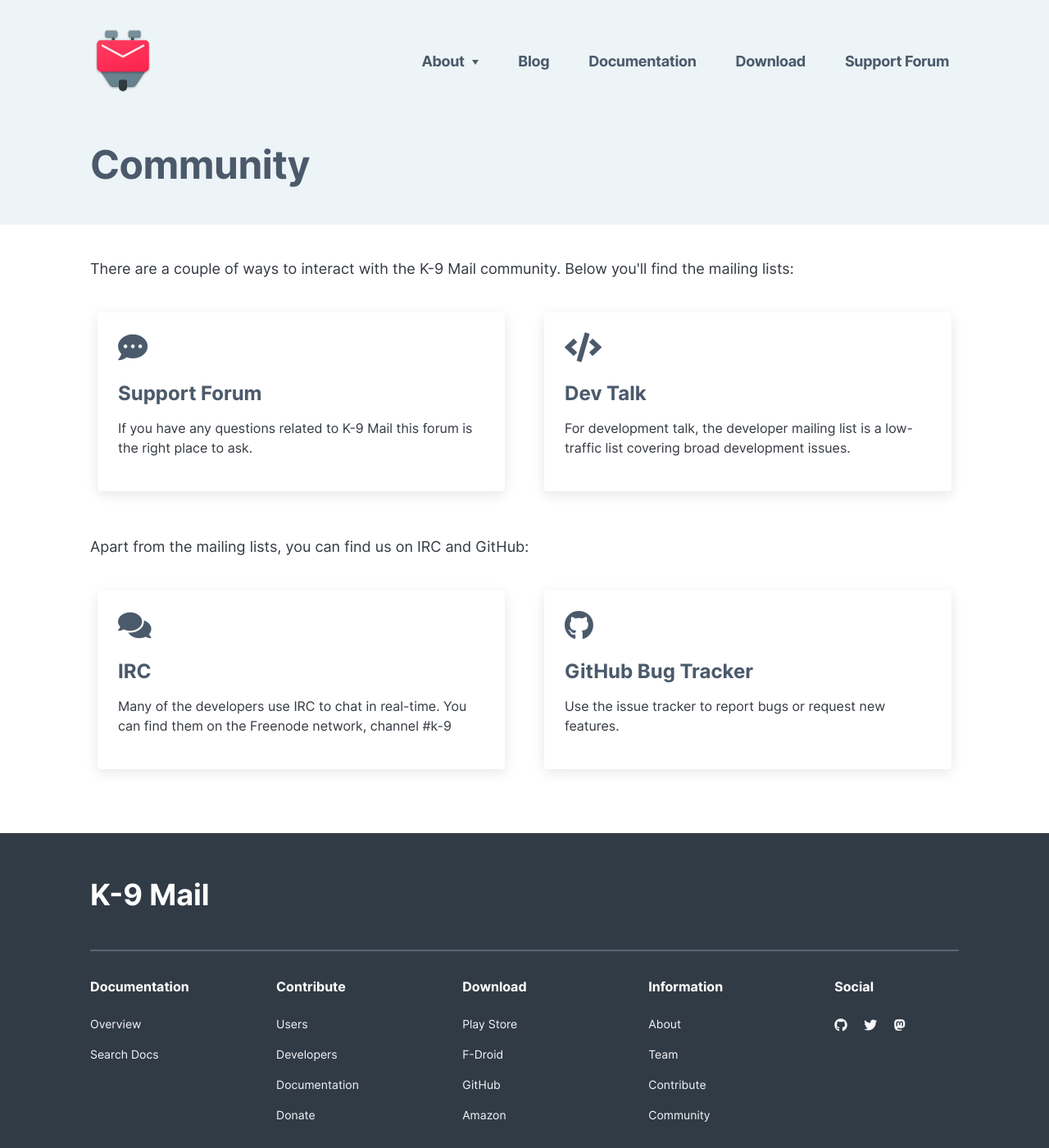
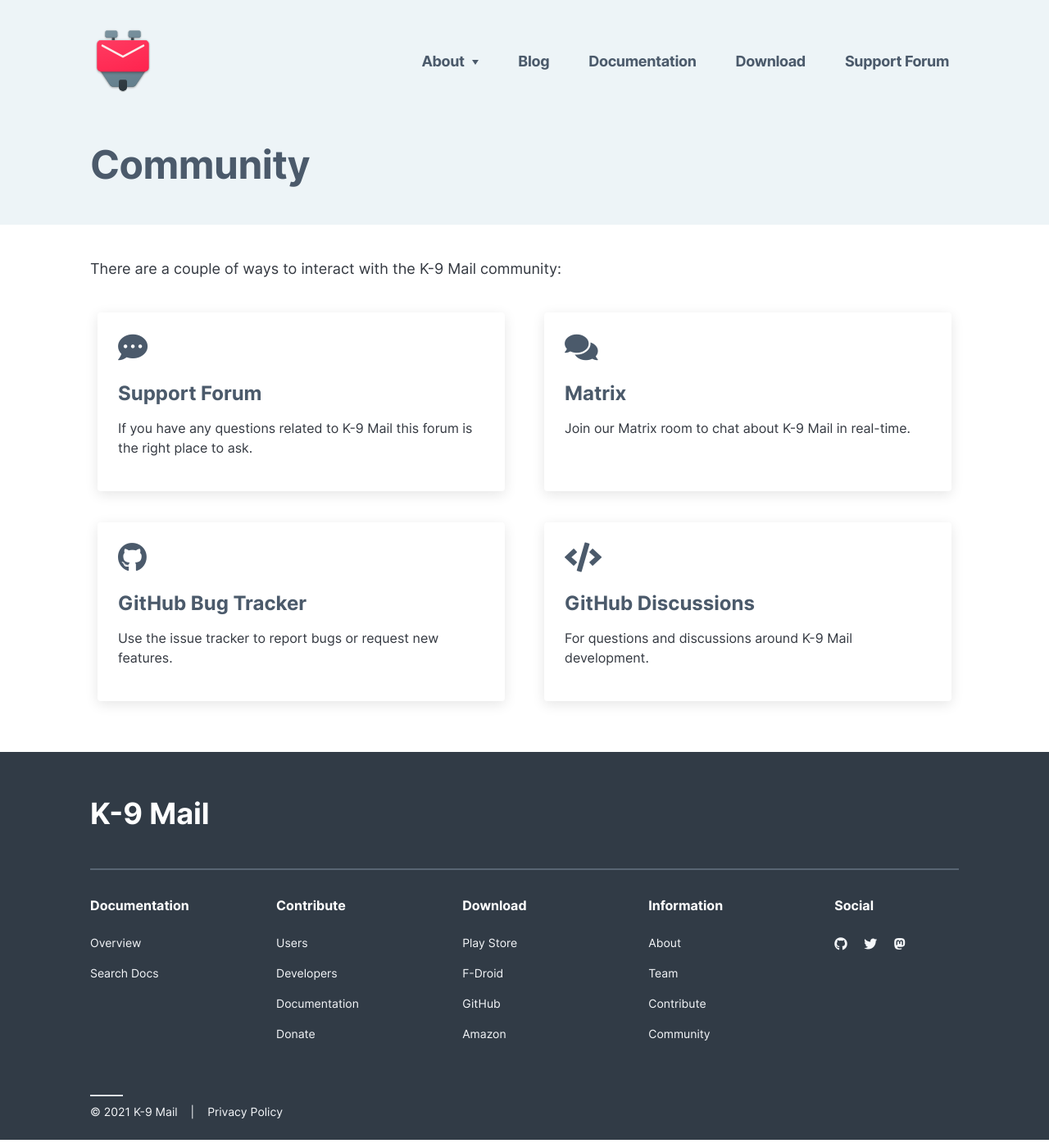
Before and after one commit to k9mail/k9mail.app, a Jekyll site: the page built from community.html, in a window 1280 px wide and 1400 px high. Shown: the whole window at 82% size. Built offline with Jekyll 4.4.1, drawn with Linux system fonts in a browser that asks for light colours.

Commit message:
Update community page
Remove links to Freenode and the development mailing list.
Add links to Matrix and GitHub discussions.

```diff
--- a/community.html
+++ b/community.html
@@ -15,7 +15,7 @@ title: Community
 
 <div class="container-fluid">
     <div id="mailing-lists" class="container pt-4 pb-1">
-      <p class="mb-0 size-18">There are a couple of ways to interact with the K-9 Mail community. Below you'll find the mailing lists:</p>
+      <p class="mb-0 size-18">There are a couple of ways to interact with the K-9 Mail community:</p>
       <div class="row justify-content-between pt-4">
         <div class="col mx-3 gallery-item project-card full-width-sm">
           <a class="text-dark" target="_blank" rel="noopener" href="https://forum.k9mail.app/">
@@ -25,24 +25,14 @@ title: Community
           </a>
         </div>
         <div class="col mx-3 gallery-item project-card full-width-sm">
-          <a class="text-dark" target="_blank" rel="noopener" href="https://groups.google.com/forum/#!forum/k-9-dev">
-            <i class="fas fa-code size-36 text-main mb-3"></i>
-            <h3 class="text-main weight-700">Dev Talk</h3>
-            <p>For development talk, the developer mailing list is a low-traffic list covering broad development issues.</p>
+          <a class="text-dark" target="_blank" rel="noopener" href="https://matrix.to/#/#k9mail:matrix.org">
+            <i class="fas fa-comments size-36 text-main mb-3"></i>
+            <h3 class="text-main weight-700">Matrix</h3>
+            <p>Join our Matrix room to chat about K-9 Mail in real-time.</p>
           </a>
         </div>
       </div>
-    </div>
-    <div id="channels" class="container pt-2 pb-3">
-     <p class="mb-0 size-18">Apart from the mailing lists, you can find us on IRC and GitHub:</p>
-     <div class="row justify-content-between pt-4 pb-3">
-        <div class="col mx-3 gallery-item project-card full-width-sm">
-            <a class="text-dark" target="_blank" rel="noopener" href="https://webchat.freenode.net/?channels=#k-9">
-              <i class="fas fa-comments size-36 text-main mb-3"></i>
-              <h3 class="text-main weight-700">IRC</h3>
-              <p>Many of the developers use IRC to chat in real-time. You can find them on the Freenode network, channel #k-9</p>
-            </a>
-          </div>
+      <div class="row justify-content-between pt-1 pb-3">
         <div class="col mx-3 gallery-item project-card full-width-sm">
           <a class="text-dark" target="_blank" rel="noopener" href="https://github.com/k9mail/k-9/issues">
             <i class="fab fa-github size-36 text-main mb-3"></i>
@@ -50,6 +40,13 @@ title: Community
             <p>Use the issue tracker to report bugs or request new features.</p>
           </a>
         </div>
+        <div class="col mx-3 gallery-item project-card full-width-sm">
+          <a class="text-dark" target="_blank" rel="noopener" href="https://github.com/k9mail/k-9/discussions">
+            <i class="fas fa-code size-36 text-main mb-3"></i>
+            <h3 class="text-main weight-700">GitHub Discussions</h3>
+            <p>For questions and discussions around K-9 Mail development.</p>
+          </a>
+        </div>
       </div>
     </div>
-  </div>
+</div>
```
